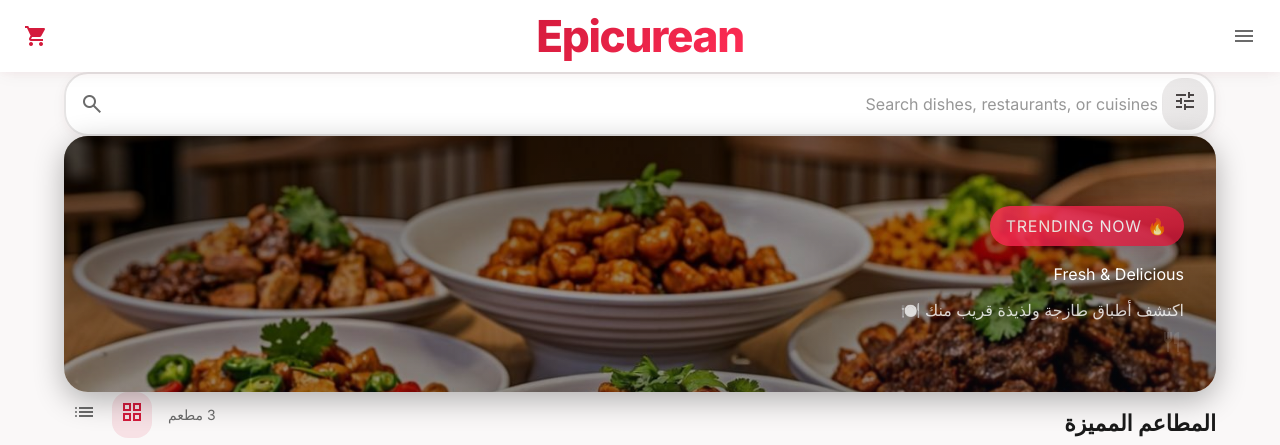
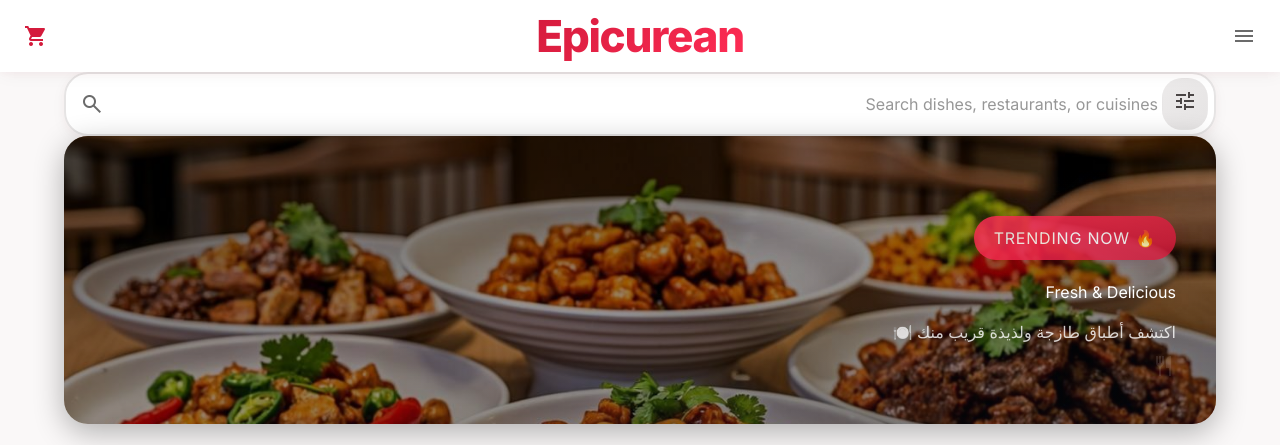
Before and after one commit to zyyaat/epicurean-delivery, a Next.js app: page /search in a window 1280 px wide. Shown: the top 445 px of the page. Built offline with nearby package versions, Linux system fonts and the light colour scheme; grey boxes are pictures that could not be loaded.

Commit message:
Fix cramped spacing - better banner and card layout

```diff
--- a/src/app/search/page.tsx
+++ b/src/app/search/page.tsx
@@ -291,7 +291,7 @@ function SearchContent() {
 
         {/* Featured Promo Banner - Dark Frosted Glass Design */}
         <section
-          className="w-full rounded-2xl overflow-hidden relative h-56 md:h-64 shadow-[0_8px_30px_0_rgba(0,0,0,0.3)] isolate group cursor-pointer"
+          className="w-full rounded-2xl overflow-hidden relative h-64 md:h-72 shadow-[0_8px_30px_0_rgba(0,0,0,0.3)] isolate group cursor-pointer mb-8 md:mb-10"
           onClick={() => router.push('/search?category=trending')}
         >
           {/* Background Image - Full Coverage */}
@@ -308,12 +308,12 @@ function SearchContent() {
           {/* Subtle gradient for depth */}
           <div className="absolute inset-0 bg-gradient-to-br from-black/40 via-transparent to-gray-900/20 -z-0" />
 
-          {/* Content Layer - White text on dark */}
-          <div className="relative h-full flex flex-col justify-center p-6 md:p-8">
-            <span className="inline-block gradient-primary text-white font-label-lg text-label-lg px-4 py-2 rounded-full w-max mb-4 uppercase tracking-wider shadow-glow animate-pulse">
+          {/* Content Layer - White text on dark with better spacing */}
+          <div className="relative h-full flex flex-col justify-center p-8 md:p-10">
+            <span className="inline-block gradient-primary text-white font-label-lg text-label-lg px-5 py-2.5 rounded-full w-max mb-5 uppercase tracking-wider shadow-glow animate-pulse">
               🔥 Trending Now
             </span>
-            <h2 className="font-headline-xl-mobile md:font-headline-xl text-white mb-3 drop-shadow-lg">
+            <h2 className="font-headline-xl-mobile md:font-headline-xl text-white mb-4 drop-shadow-lg">
               Fresh & Delicious
             </h2>
             <p className="font-body-lg text-body-lg text-white/80 max-w-md leading-relaxed">
@@ -321,7 +321,7 @@ function SearchContent() {
             </p>
 
             {/* Decorative element */}
-            <div className="absolute bottom-6 right-6 md:bottom-8 md:right-8 opacity-10">
+            <div className="absolute bottom-8 right-8 md:bottom-10 md:right-10 opacity-10">
               <span className="material-symbols-outlined text-[120px] md:text-[160px] text-white">restaurant</span>
             </div>
           </div>
@@ -342,7 +342,7 @@ function SearchContent() {
         )}
 
         {/* Results Section */}
-        <section className="flex flex-col gap-lg">
+        <section className="flex flex-col gap-xl mt-6">
           <div className="flex justify-between items-end">
             <h2 className="font-headline-md text-headline-md text-on-background">
               {hasActiveFilters ? 'نتائج البحث' : 'المطاعم المميزة'}
@@ -366,7 +366,7 @@ function SearchContent() {
 
           {/* Restaurants Grid or Empty State */}
           {filteredRestaurants.length > 0 ? (
-            <div className="grid grid-cols-1 md:grid-cols-2 lg:grid-cols-3 gap-lg">
+            <div className="grid grid-cols-1 md:grid-cols-2 lg:grid-cols-3 gap-8 md:gap-10">
               {filteredRestaurants.map((restaurant) => (
                 <RestaurantCard
                   key={restaurant.id}
```
Also changed, not shown: upload/Screenshot_٢٠٢٦٠٨٢٧_٠٢٣٣٣٠_Chrome.jpg (added).
